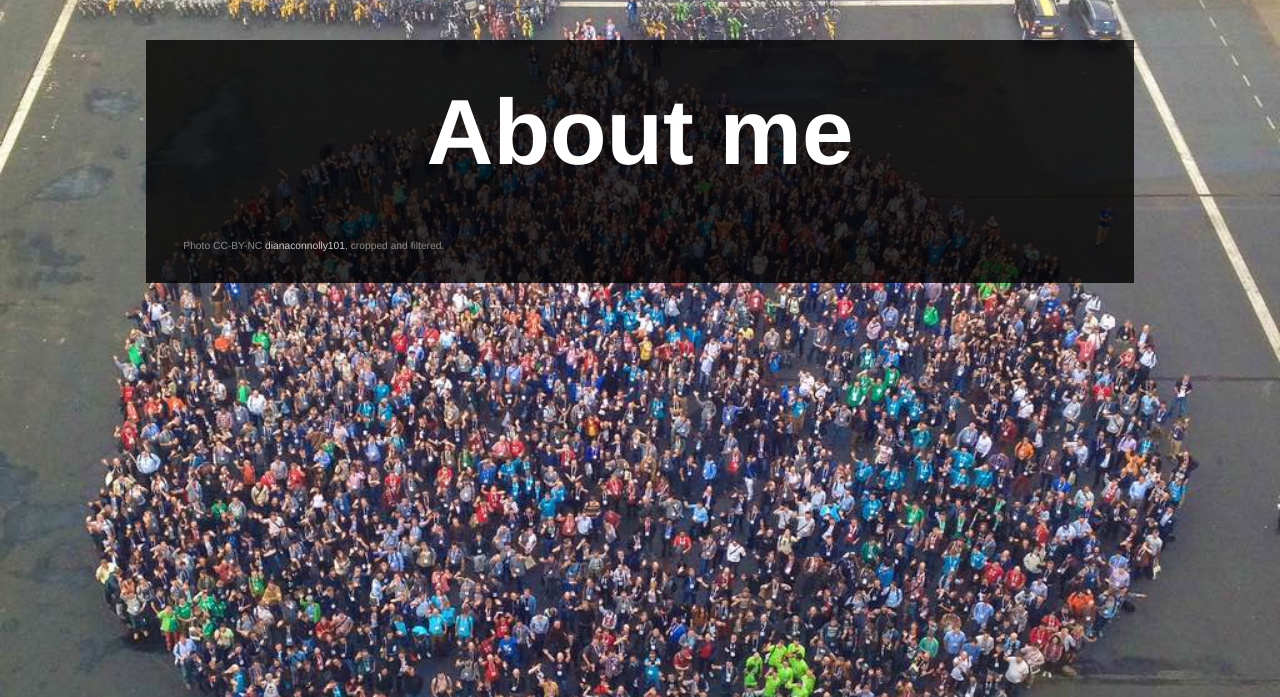
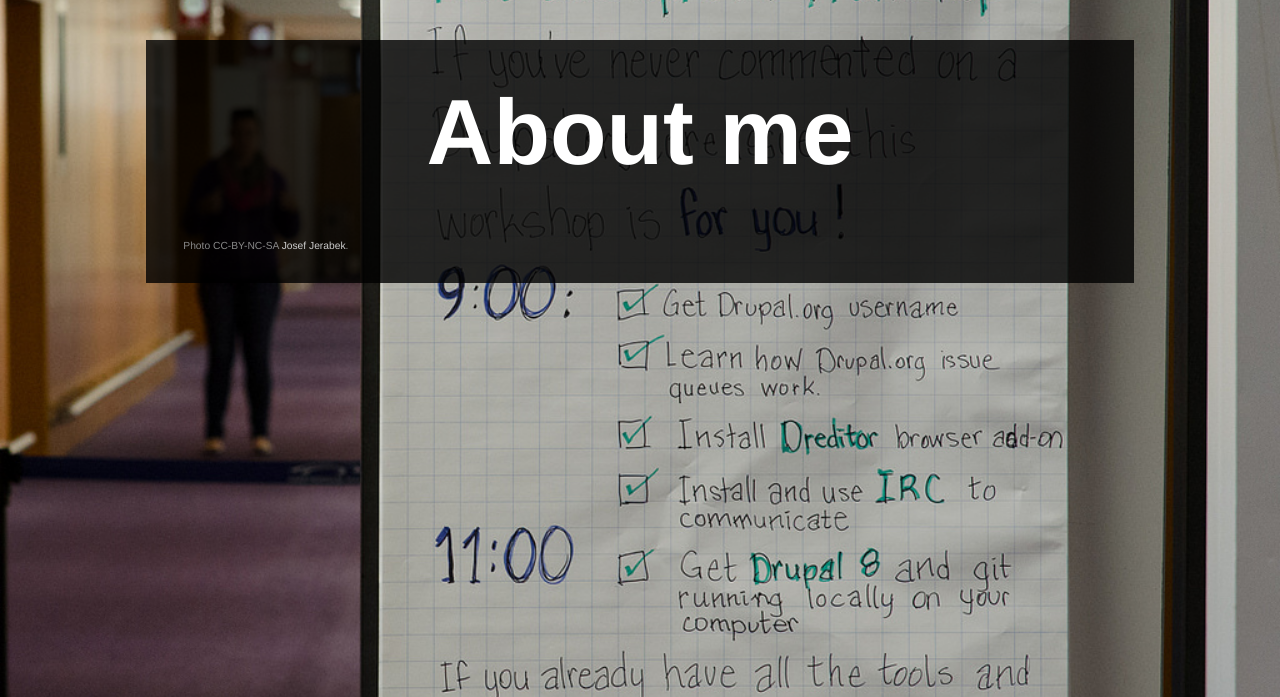
Before and after one commit to mradcliffe/first-time-sprinter-workshop, a website: page index.html in a window 1280 px wide. Both pictures are taken after a click on the element 1271 px from the left and 754 px from the top of the page. Shown: the top 697 px of the page. Drawn offline with Linux system fonts and the light colour scheme.

Commit message:
Replace About me slide background image.

```diff
--- a/index.html
+++ b/index.html
@@ -66,11 +66,11 @@
 					<h3>Introduction to contributing to Drupal</h3>
 				</section>
 
-        <section data-background="images/backgrounds/drupalcon-amsterdam-group-photo-by-dianaconnolly101.jpg">
+        <section data-background="images/backgrounds/drupalcon-sprints-by-josef-jerabek.jpg">
           <div class="text-bg">
             <h1>About me</h1>
             <p class="photo-credit">
-              Photo CC-BY-NC <a href="https://flic.kr/p/psQxPC">dianaconnolly101</a>, cropped and filtered.
+              Photo CC-BY-NC-SA <a href="https://flic.kr/p/pfS5UE">Josef Jerabek</a>.
             </p>
           </div>
         <section>
```
Also changed, not shown: images/backgrounds/drupalcon-amsterdam-group-photo-by-dianaconnolly101.jpg (deleted), images/backgrounds/drupalcon-sprints-by-josef-jerabek.jpg (added).
